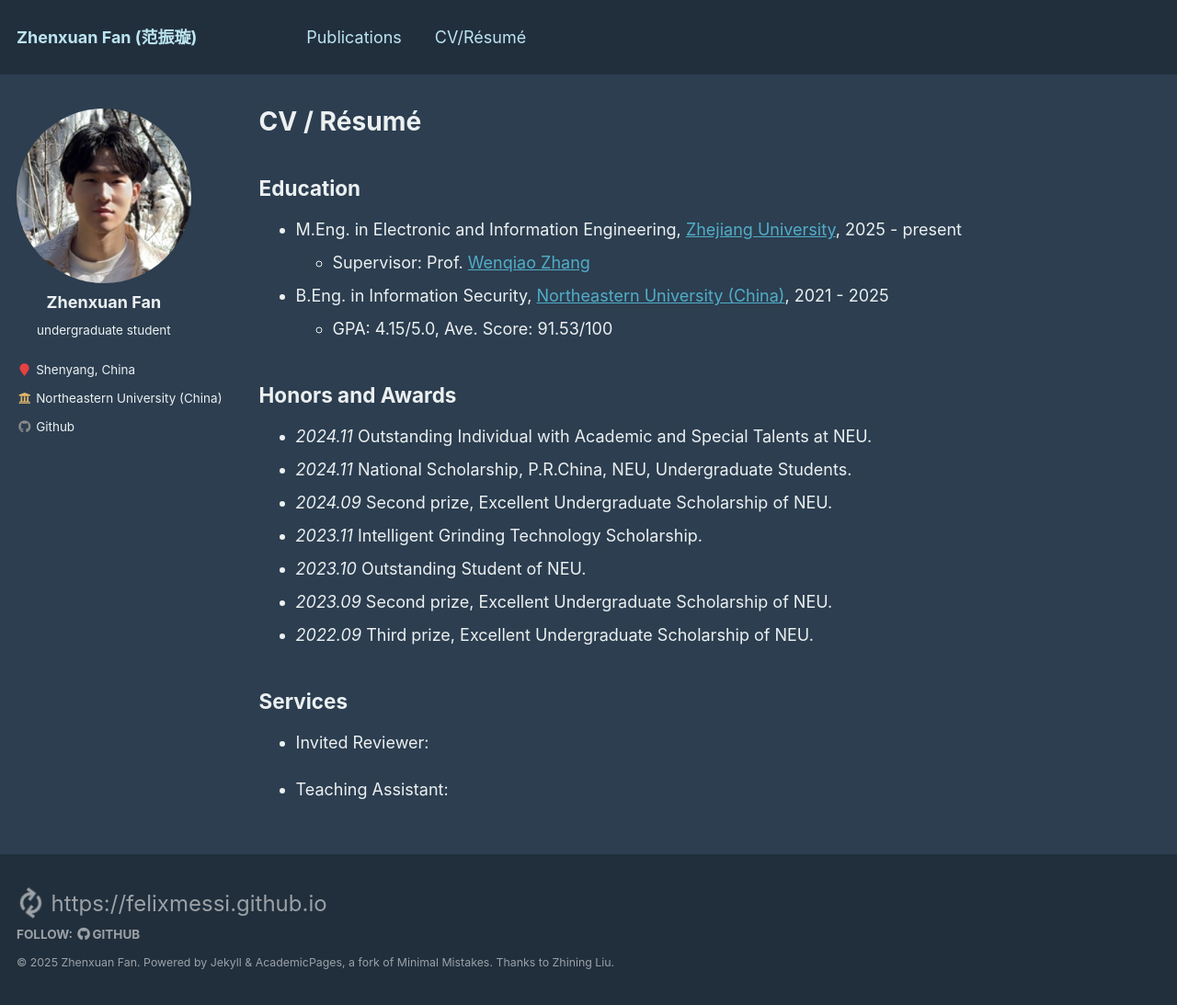
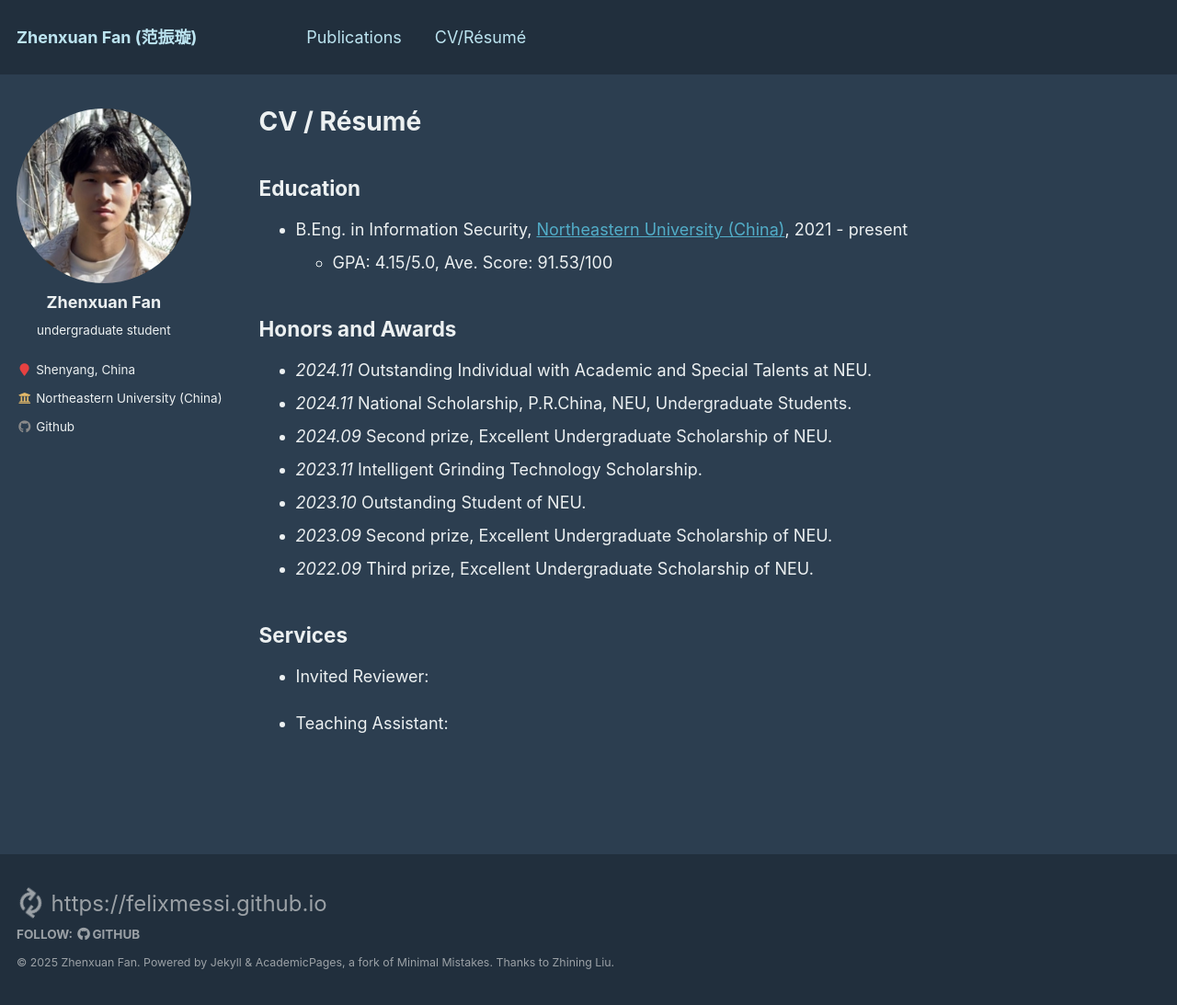
Before and after one commit to fanzhenxuan/fanzhenxuan.github.io, a Jekyll site: the page built from _pages/cv.md, in a window 1280 px wide and 1093 px high. Shown: the whole window at 92% size. Built offline with Jekyll 4.4.1, drawn with Linux system fonts in a browser that asks for light colours.

Commit message:
Update cv.md

```diff
--- a/_pages/cv.md
+++ b/_pages/cv.md
@@ -11,12 +11,11 @@ redirect_from:
 
 
 ## Education
-
-* M.Eng. in Electronic and Information Engineering, [Zhejiang University](https://www.zju.edu.cn/english/), 2025 - present
+<!-- * M.Eng. in Electronic and Information Engineering, [Zhejiang University](https://www.zju.edu.cn/english/), 2025 - present
   * Supervisor: Prof. [Wenqiao Zhang](https://person.zju.edu.cn/wenqiao)
-* B.Eng. in Information Security, [Northeastern University (China)](https://english.neu.edu.cn/), 2021 - 2025
+ -->
+* B.Eng. in Information Security, [Northeastern University (China)](https://english.neu.edu.cn/), 2021 - present
   * GPA: 4.15/5.0, Ave. Score: 91.53/100
-
 
 ## Honors and Awards
 - *2024.11* Outstanding Individual with Academic and Special Talents at NEU.
```
